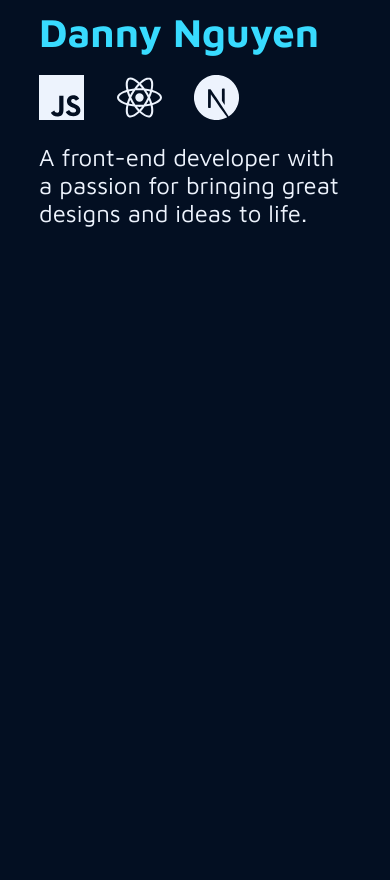
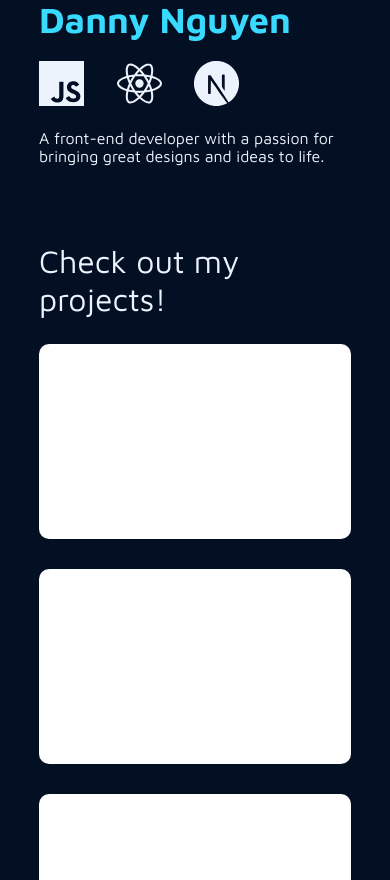
Before and after one commit to dnguyen130/portfolio, a Next.js app: page / in a window 390 px wide. Shown: the part 220-1100 px from the top of the page. Before the commit the page ends 844 px from the top, so only its background shows below. Built offline with nearby package versions, Linux system fonts and the light colour scheme.

Commit message:
responsive cards

```diff
--- /dev/null
+++ b/components/Footer/index.jsx
@@ -0,0 +1,10 @@
+import styled from "styled-components";
+
+import { useTheme } from "../../utils/provider";
+import { SITE_THEME } from "../../utils/variables";
+
+const FooterCont = styled.footer``;
+
+export default function Footer() {
+  return <FooterCont></FooterCont>;
+}
--- a/components/herotext/index.jsx
+++ b/components/herotext/index.jsx
@@ -17,11 +17,15 @@ const FirstLine = styled.h2`
   margin: 0;
   color: ${(props) => props.firstColor};
 
-  @media (min-width: ${DEVICES.mobileS}) {
+  @media (min-width: ${DEVICES.mobile}) {
     font-size: 2rem;
   }
 
   @media (min-width: ${DEVICES.tablet}) {
+    font-size: 2.5rem;
+  }
+
+  @media (min-width: ${DEVICES.desktop}) {
     font-size: 3rem;
   }
 `;
@@ -31,11 +35,15 @@ const SecondLine = styled.h1`
   margin: 10px 0;
   color: ${(props) => props.secondColor};
 
-  @media (min-width: ${DEVICES.mobileS}) {
+  @media (min-width: ${DEVICES.mobile}) {
     font-size: 2.5rem;
   }
 
   @media (min-width: ${DEVICES.tablet}) {
+    font-size: 3.5rem;
+  }
+
+  @media (min-width: ${DEVICES.desktop}) {
     font-size: 4rem;
   }
 `;
@@ -66,11 +74,15 @@ const Description = styled.p`
   margin: 0;
   color: ${(props) => props.descriptionColor};
 
-  @media (min-width: ${DEVICES.mobileS}) {
+  @media (min-width: ${DEVICES.mobile}) {
     font-size: 1.5rem;
   }
 
   @media (min-width: ${DEVICES.tablet}) {
+    font-size: 1.5rem;
+  }
+
+  @media (min-width: ${DEVICES.desktop}) {
     font-size: 2rem;
   }
 `;
--- a/components/projects/index.jsx
+++ b/components/projects/index.jsx
@@ -0,0 +1,76 @@
+import styled from "styled-components";
+
+import { useTheme } from "../../utils/provider";
+import { SITE_THEME, DEVICES } from "../../utils/variables";
+
+const ProjectsCont = styled.div`
+  width: 100%;
+  margin-top: 50px;
+  display: flex;
+  flex-direction: column;
+  align-items: center;
+`;
+
+const Title = styled.h2`
+  font-weight: 400;
+  font-size: 1.3rem;
+  color: ${(props) => props.titleColor};
+  align-self: flex-start;
+
+  @media (min-width: ${DEVICES.mobileS}) {
+    font-size: 2rem;
+  }
+`;
+
+const ProjectCard = styled.div`
+  width: 100%;
+  aspect-ratio: 16/10;
+  background-color: white;
+  border-radius: 10px;
+
+  @media (min-width: ${DEVICES.tablet}) {
+    aspect-ratio: 3/2;
+  }
+`;
+
+const ProjectCardWrapper = styled.div`
+  display: grid;
+  grid-template-columns: auto;
+  grid-gap: 30px;
+  width: 100%;
+  max-width: 350px;
+
+  @media (min-width: ${DEVICES.mobile}) {
+    grid-template-columns: auto auto;
+    max-width: 550px;
+  }
+
+  @media (min-width: ${DEVICES.tablet}) {
+    grid-template-columns: auto auto auto;
+    max-width: 800px;
+  }
+
+  @media (min-width: ${DEVICES.desktop}) {
+    grid-template-columns: auto auto auto;
+    max-width: 1000px;
+  }
+`;
+
+export default function Projects() {
+  const { theme } = useTheme();
+
+  return (
+    <ProjectsCont>
+      <Title titleColor={SITE_THEME[theme].text}>Check out my projects!</Title>
+      <ProjectCardWrapper>
+        <ProjectCard />
+        <ProjectCard />
+        <ProjectCard />
+        <ProjectCard />
+        <ProjectCard />
+        <ProjectCard />
+        <ProjectCard />
+      </ProjectCardWrapper>
+    </ProjectsCont>
+  );
+}
--- a/pages/index.js
+++ b/pages/index.js
@@ -1,8 +1,10 @@
 import Head from "next/head";
 import styled from "styled-components";
 
-import NavBar from "../components/navbar";
-import HeroText from "../components/herotext";
+import NavBar from "../components/NavBar";
+import HeroText from "../components/HeroText";
+import Projects from "../components/Projects";
+import Footer from "../components/Footer";
 
 const PageContainer = styled.div`
   width: 100%;
@@ -23,6 +25,8 @@ export default function Home() {
       <NavBar />
       <MainContainer>
         <HeroText />
+        <Projects />
+        <Footer />
       </MainContainer>
     </PageContainer>
   );
```
